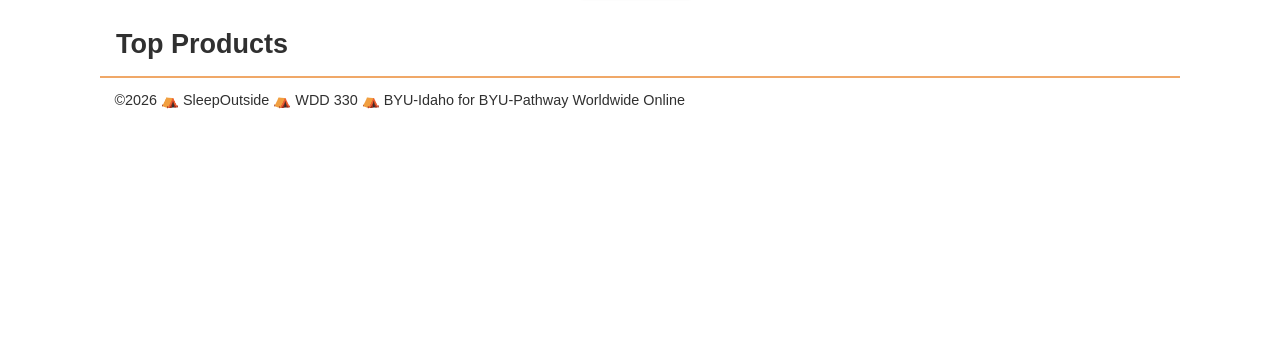
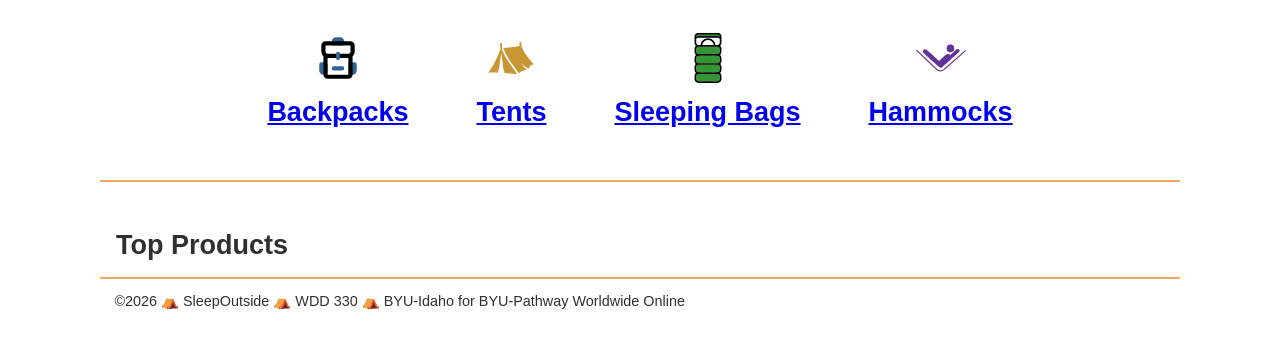
Before and after one commit to Giorubio27/wdd330-sleepoutside, a website built with Vite: page src/index.html in a window 1280 px wide. Shown: the part 451-800 px from the top of the page. Built offline with nearby package versions, Linux system fonts and the light colour scheme.

Commit message:
commiting the category changes in productlisting

```diff
--- a/src/css/style.css
+++ b/src/css/style.css
@@ -241,6 +241,26 @@ button {
   grid-column: 3;
 }
 
+.categories {
+  list-style-type: none;
+  display: flex;
+  justify-content: center;
+  padding: 2em;
+}
+.categories li {
+  margin: 0 1em;
+  display: flex;
+  flex-direction: column;
+  align-items: center;
+  padding: 1rem;
+  text-align: center;
+}
+.categories li img {
+  width: 50px;
+  height: 50px;
+  margin-bottom: 0.5em;
+}
+
 @media screen and (min-width: 500px) {
   body {
     max-width: 1080px;
--- a/src/index.html
+++ b/src/index.html
@@ -52,6 +52,34 @@
         </p>
       </div>
     </div>
+    <div class="divider">
+      <ul class="categories">
+        <li>
+          <a href="product_listing/index.html?category=backpacks">
+            <img src="public/images/categories/category-backpacks.svg" alt="Backpacks">
+            <h2>Backpacks</h2>
+          </a>
+        </li>
+        <li>
+          <a href="product_listing/index.html?category=tents">
+            <img src="public/images/categories/category-tents.svg" alt="Tents">
+            <h2>Tents</h2>
+          </a>
+        </li>
+        <li>
+          <a href="product_listing/index.html?category=sleepingbags">
+            <img src="public/images/categories/category-sleepingbags.svg" alt="Sleeping Bags">
+            <h2>Sleeping Bags</h2>
+          </a>
+        </li>
+        <li>
+          <a href="product_listing/index.html?category=hammocks">
+            <img src="public/images/categories/category-hammocks.svg" alt="Hammocks">
+            <h2>Hammocks</h2>
+          </a>
+        </li>
+      </ul>
+    </div>
 
     <section class="products">
       <h2>Top Products</h2>
```
Also changed, not shown: src/js/product-listing.js (+9 -3 lines), src/public/images/categories/category-backpacks.svg (added), src/public/images/categories/category-hammocks.svg (added), src/public/images/categories/category-sleepingbags.svg (added), src/public/images/categories/category-tents.svg (added), 1 other file.
